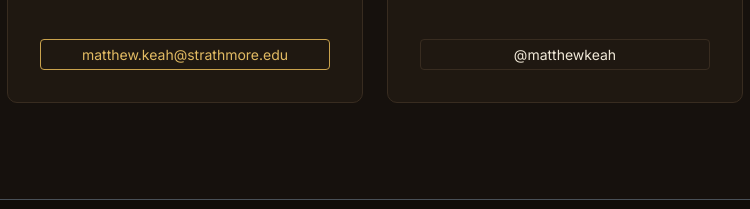
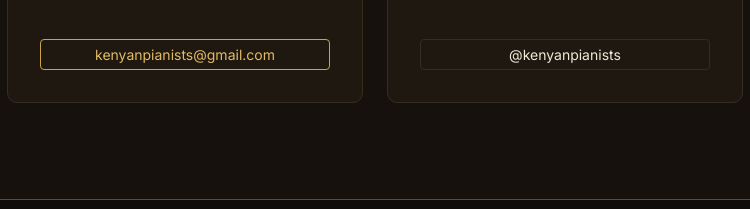
Before and after one commit to matthewkeah/upcomingpianists, a plain HTML site: page contact.html in a window 1280 px wide. Shown: the part 1120-1329 px from the top of the page, 455-1205 px from the left. Drawn offline with nearby package versions, Linux system fonts and the light colour scheme; no server answers.

Commit message:
masterclass date and contacts

```diff
--- a/contact.html
+++ b/contact.html
@@ -145,7 +145,7 @@
                             <h5>Our email</h5>
                             <p class="text-muted-c small mb-4">For formal requests and repertoire submissions.</p>
                             <div class="mt-auto">
-                                <a href="mailto:matthew.keah@strathmore.edu" class="btn btn-outline-gold btn-sm w-100">matthew.keah@strathmore.edu</a>
+                                <a href="mailto:kenyanpianists@gmail.com" class="btn btn-outline-gold btn-sm w-100">kenyanpianists@gmail.com</a>
                             </div>
                         </div>
                     </div>
@@ -158,7 +158,7 @@
                             <h5>Instagram</h5>
                             <p class="text-muted-c small mb-4">Follow for session highlights and community updates.</p>
                             <div class="mt-auto">
-                                <a href="https://instagram.com/matthewkeah" target="_blank" rel="noopener" class="btn btn-outline-line btn-sm w-100">@matthewkeah</a>
+                                <a href="https://instagram.com/kenyanpianists" target="_blank" rel="noopener" class="btn btn-outline-line btn-sm w-100">@kenyanpianists</a>
                             </div>
                         </div>
                     </div>
```
Also changed, not shown: masterclasses.html (+1 -1 lines), 1 other file.
